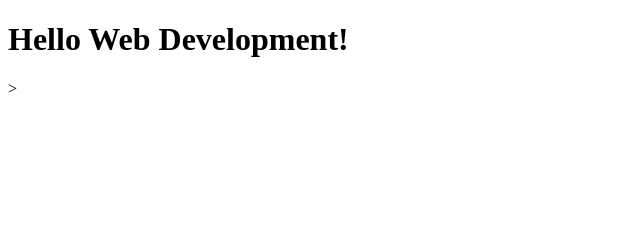
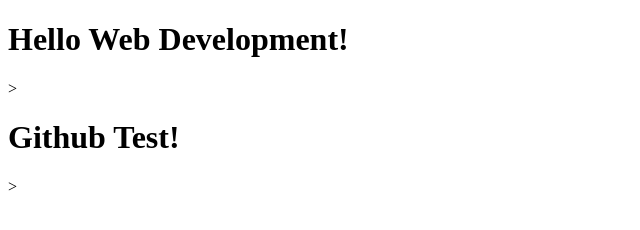
Before and after one commit to rishabg123/test_website, a plain HTML site: page index.html in a window 1280 px wide. Shown: the whole page, without its empty margins (0-640 px from the left). Drawn offline with Linux system fonts and the light colour scheme.

Commit message:
updating index.html

```diff
--- a/index.html
+++ b/index.html
@@ -5,5 +5,6 @@
 </head>
 <body>
 <h1>Hello Web Development!</h1>>
+<h1>Github Test!</h1>>
 </body>
 </html>
```
